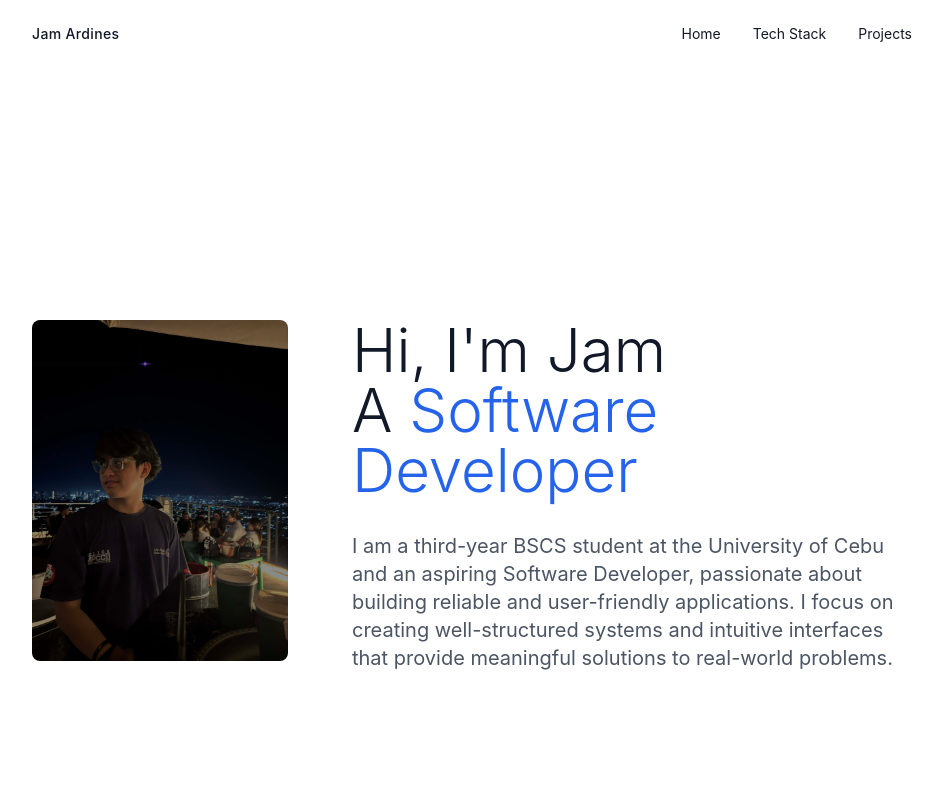
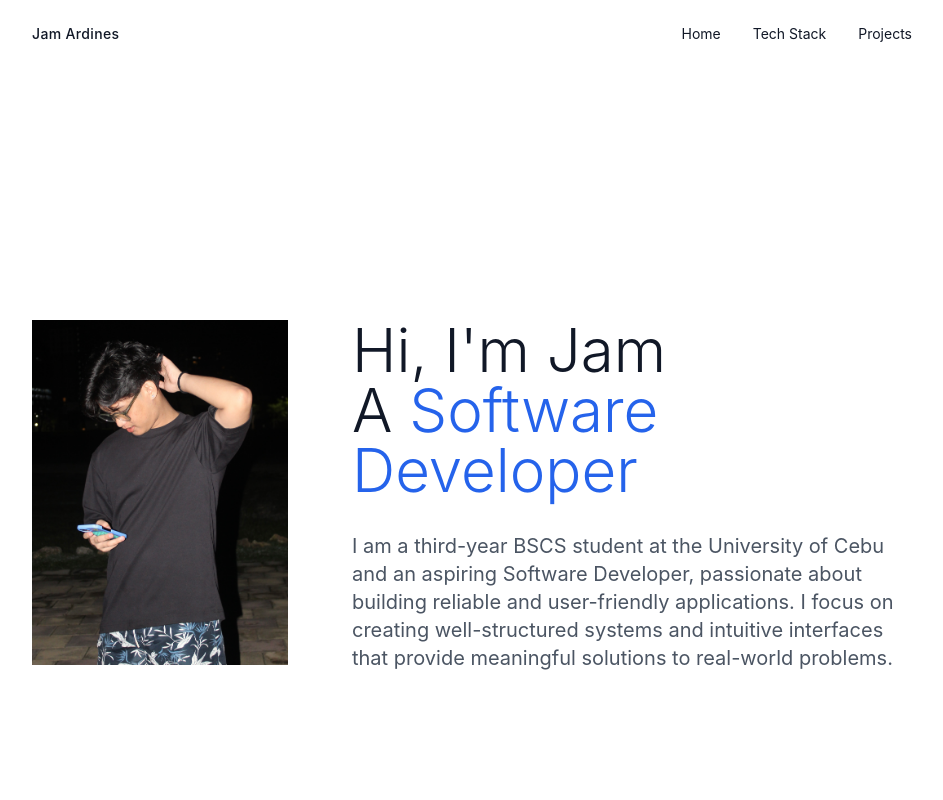
Before and after one commit to jamardines-dev/web-portfolio, a React (Create React App) app: page / in a window 1280 px wide. Shown: the top 800 px of the page, without its empty margins (168-1111 px from the left). Built offline with nearby package versions, Linux system fonts and the light colour scheme.

Commit message:
update sum stuff

```diff
--- a/src/App.js
+++ b/src/App.js
@@ -1,7 +1,6 @@
 import React, { useState, useEffect } from 'react';
-import { Circle } from 'lucide-react';
 import { motion } from 'framer-motion';
-import ProfilePic from './assets/profile.jpg';
+import ProfilePic from './assets/me.jpg';
 import javaLogo from './assets/java.png';
 import kotlinLogo from './assets/kotlin.png';
 import aspLogo from './assets/aps.png';
@@ -65,14 +64,14 @@ export default function CleanMinimalPortfolio() {
               <img
                 src={ProfilePic}
                 alt="Jam Ardines"
-                className="w-64 h-65 object-cover rounded-lg"
+                className="w-64 h-67 object-cover"
               />
             </div>
             <div className="flex-1 text-center md:text-left">
               <h1 className="text-5xl md:text-6xl font-light mb-8 leading-tight">
                 Hi, I'm Jam<br />
-                <span>A </span>
-                <span className="text-blue-600">Software Developer</span>
+                <span className="font-light">A</span>
+                <span className="text-blue-600"> Software Developer</span>
               </h1>
               <p className="text-lg md:text-xl text-gray-600 leading-relaxed">
                 I am a third-year BSCS student at the University of Cebu and an aspiring
@@ -153,7 +152,7 @@ export default function CleanMinimalPortfolio() {
       {/* Footer */}
       <footer className="border-t border-gray-200">
         <div className="w-full max-w-[928px] mx-auto px-6 py-8 flex items-center justify-center text-sm text-gray-500">
-          <p>© 2025 All rights reserved</p>
+          <p>© 2026 Jam Ardines. All rights reserved</p>
         </div>
       </footer>
     </div>
```
Also changed, not shown: src/assets/me.jpg (added).
